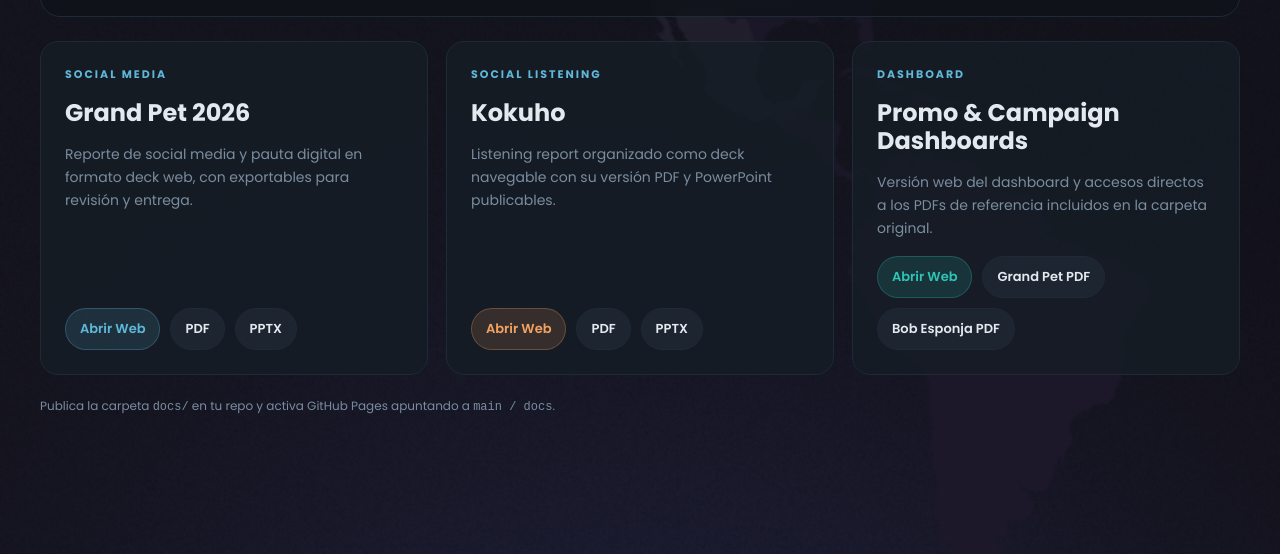
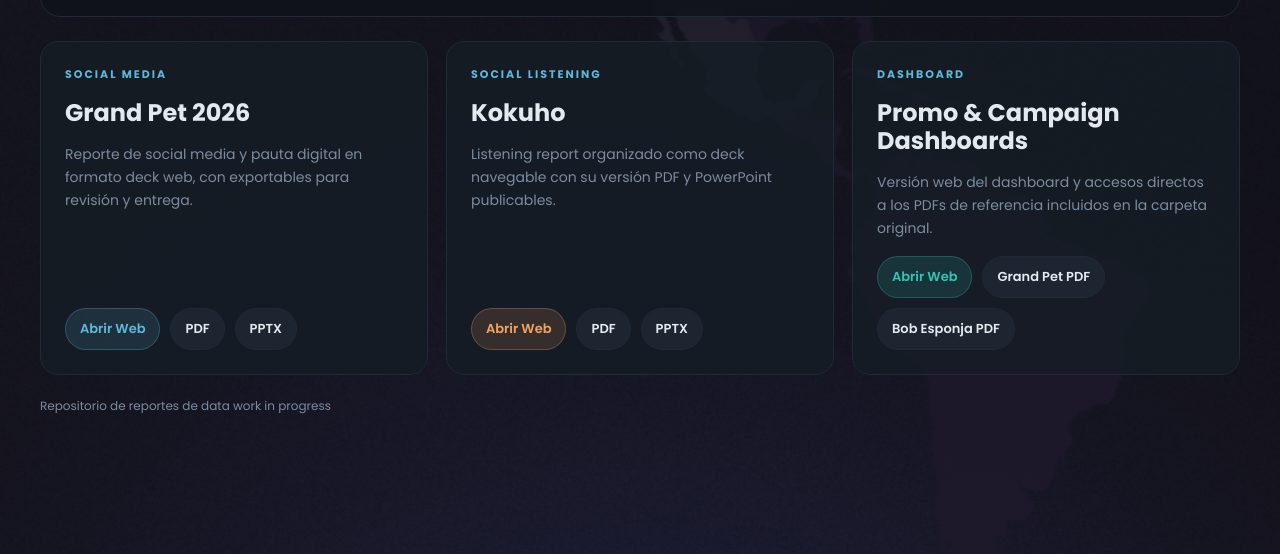
Before and after one commit to developersmescalina/data_reports, a plain HTML site: page index.html in a window 1280 px wide. Shown: the part 246-800 px from the top of the page. Drawn offline with Linux system fonts and the light colour scheme.

Commit message:
Update index.html

```diff
--- a/index.html
+++ b/index.html
@@ -177,7 +177,7 @@
       </article>
     </section>
 
-    <p class="note">Publica la carpeta <code>docs/</code> en tu repo y activa GitHub Pages apuntando a <code>main / docs</code>.</p>
+    <p class="note">Repositorio de reportes de data work in progress</p>
   </div>
 </body>
 </html>
```
